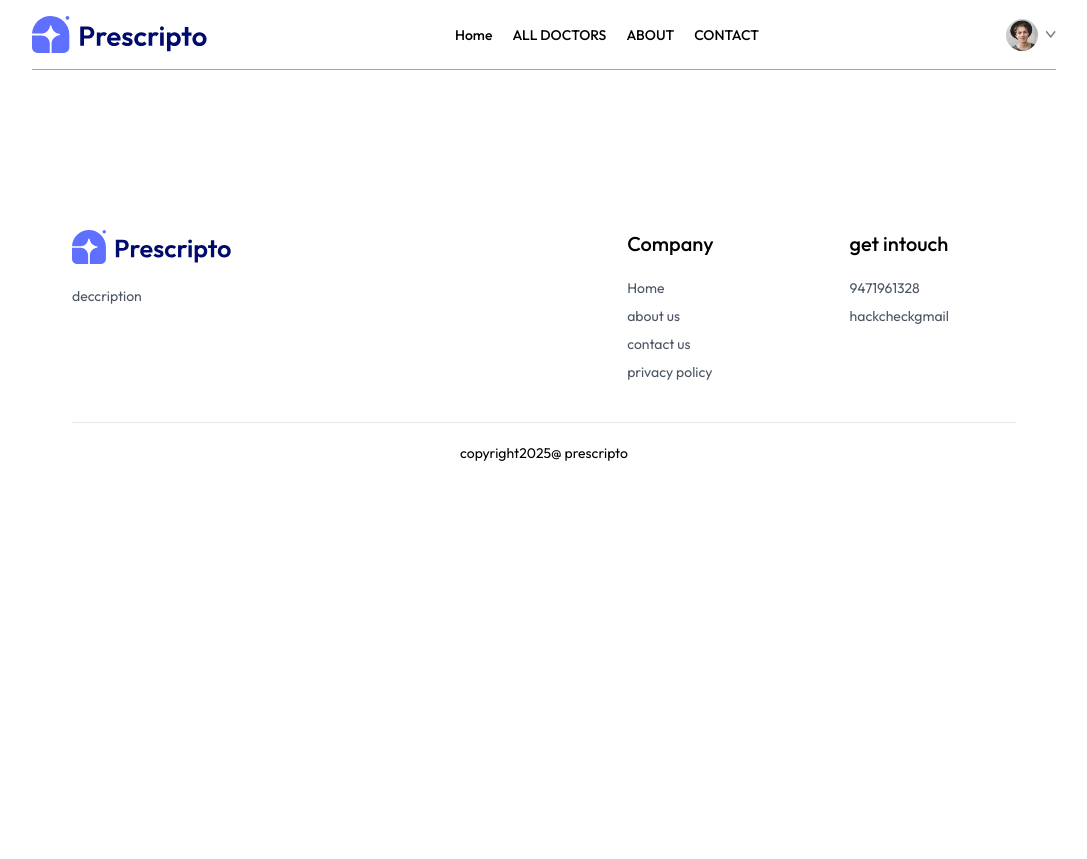
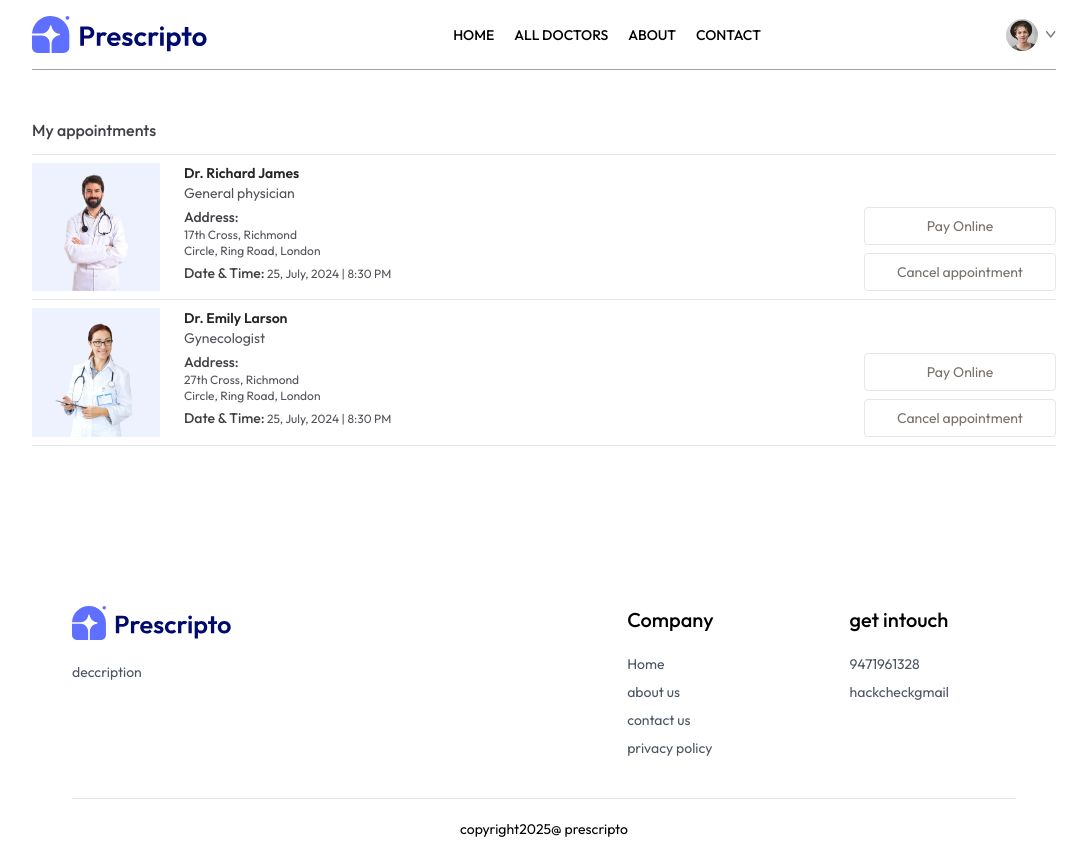
Before and after one commit to KasunWilbagedara/Car-Modification-Booking-System, a React (Vite) app in the folder Frontend/: page /my-appointments in a window 1280 px wide. Shown: the whole page, without its empty margins (96-1183 px from the left). Before the commit the page ends 800 px from the top, so only its background shows below. Built offline with nearby package versions, Linux system fonts and the light colour scheme.

Commit message:
navbar changes and my appointment page

```diff
--- a/Frontend/src/components/Navbar.jsx
+++ b/Frontend/src/components/Navbar.jsx
@@ -1,59 +1,70 @@
-import React, { useState } from "react";
+import React, { useState } from 'react'
+import { assets } from '../assets/assets'
+import { NavLink, useNavigate } from 'react-router-dom'
 
-import {assets} from '../assets/assets'
-import { NavLink, useNavigate } from 'react-router-dom'
 const Navbar = () => {
-    const navigate = useNavigate();
 
-    const [showMenu, setShowMenu]= useState(false)
-    const[token,setToken] = useState(true)
+  const navigate = useNavigate()
+
+  const [showMenu, setShowMenu] = useState(false)
+  const [token, setToken] = useState(true)
 
   return (
-    <div className='flex items-center justify-between text-sm py-4 mb-5 border-b border-b-gray-400 '>
-      <img onClick ={()=>navigate('/')} className='w-44 cursor-pointer' src={assets.logo} alt="" />
-      <ul className='hidden md:flex items-start gap-5 font-medium'>
-        <NavLink to="/">
-            <li className="py-1">Home</li>
-            <hr className="border-none outline-none h-0.5 bg-primary w-3/5 m-auto hidden"/>
+    <div className='flex items-center justify-between text-sm py-4 mb-5 border-b border-b-gray-400'>
+      <img onClick={() => navigate('/')} className='w-44 cursor-pointer' src={assets.logo} alt="" />
+      <ul className='md:flex items-start gap-5 font-medium hidden'>
+        <NavLink to='/' >
+          <li className='py-1'>HOME</li>
+          <hr className='border-none outline-none h-0.5 bg-primary w-3/5 m-auto hidden' />
         </NavLink>
-            <NavLink to='/doctors'>
-            <li className="py-1">ALL DOCTORS</li>
-            <hr className="border-none outline-none h-0.5 bg-primary w-3/5 m-auto hidden"/>
+        <NavLink to='/doctors' >
+          <li className='py-1'>ALL DOCTORS</li>
+          <hr className='border-none outline-none h-0.5 bg-primary w-3/5 m-auto hidden' />
         </NavLink>
-            <NavLink to='/about'>
-            <li className="py-1">ABOUT</li>
-            <hr className="border-none outline-none h-0.5 bg-primary w-3/5 m-auto hidden"/>
+        <NavLink to='/about' >
+          <li className='py-1'>ABOUT</li>
+          <hr className='border-none outline-none h-0.5 bg-primary w-3/5 m-auto hidden' />
         </NavLink>
-            <NavLink to='/contact'>
-            <li className="py-1">CONTACT</li>
-            <hr className="border-none outline-none h-0.5 bg-primary w-3/5 m-auto hidden"/>
+        <NavLink to='/contact' >
+          <li className='py-1'>CONTACT</li>
+          <hr className='border-none outline-none h-0.5 bg-primary w-3/5 m-auto hidden' />
         </NavLink>
       </ul>
 
-      <div className="flex items-center gap-4 ">
-    {
-  token ? (
-    <div className="flex items-center gap-2 cursor-pointer group relative">
-      <img className="w-8 rounded-full" src={assets.profile_pic} alt="" />
-      <img className="w-2.5" src={assets.dropdown_icon} alt=""/>
-      <div className="absolute top-0 right-0 pt-14 text-base font-medium text-gray-600 z-20 hidden group-hover:block">
-        <div className="min-w-48 bg-stone-100 rounded flex flex-col gap-4 p-4">
-          <p onClick ={()=>navigate('my-profile')} className="hover:text-black cursor-point">My Profile</p>
-          <p onClick ={()=>navigate('my-appointment')} className="hover:text-black cursor-point">My Appointments</p>
-          <p onClick={()=>setToken(false)} className="hover:text-black cursor-point">Logout</p>
+      <div className='flex items-center gap-4 '>
+        {
+          token
+            ? <div className='flex items-center gap-2 cursor-pointer group relative'>
+              <img className='w-8 rounded-full' src={assets.profile_pic} alt="" />
+              <img className='w-2.5' src={assets.dropdown_icon} alt="" />
+              <div className='absolute top-0 right-0 pt-14 text-base font-medium text-gray-600 z-20 hidden group-hover:block'>
+                <div className='min-w-48 bg-stone-100 rounded flex flex-col gap-4 p-4'>
+                  <p onClick={() => navigate('/my-profile')} className='hover:text-black cursor-pointer'>My Profile</p>
+                  <p onClick={() => navigate('/my-appointments')} className='hover:text-black cursor-pointer'>My Appointments</p>
+                  <p onClick={() => { setToken(false); navigate('/') }} className='hover:text-black cursor-pointer'>Logout</p>
+                </div>
+              </div>
+            </div>
+            : <button onClick={() => navigate('/login')} className='bg-primary text-white px-8 py-3 rounded-full font-light hidden md:block'>Create account</button>
+        }
+        <img onClick={() => setShowMenu(true)} className='w-6 md:hidden' src={assets.menu_icon} alt="" />
+
+        {/* ---- Mobile Menu ---- */}
+        <div className={`md:hidden right-0 top-0 bottom-0 z-20 overflow-hidden bg-white transition-all ${showMenu ? 'fixed w-full' : 'h-0 w-0'}`}>
+          <div className='flex items-center justify-between px-5 py-6'>
+            <img src={assets.logo} className='w-36' alt="" />
+            <img onClick={() => setShowMenu(false)} src={assets.cross_icon} className='w-7' alt="" />
+          </div>
+          <ul className='flex flex-col items-center gap-2 mt-5 px-5 text-lg font-medium'>
+            <NavLink onClick={() => setShowMenu(false)} to='/'><p className='px-4 py-2 rounded full inline-block'>HOME</p></NavLink>
+            <NavLink onClick={() => setShowMenu(false)} to='/doctors' ><p className='px-4 py-2 rounded full inline-block'>ALL DOCTORS</p></NavLink>
+            <NavLink onClick={() => setShowMenu(false)} to='/about' ><p className='px-4 py-2 rounded full inline-block'>ABOUT</p></NavLink>
+            <NavLink onClick={() => setShowMenu(false)} to='/contact' ><p className='px-4 py-2 rounded full inline-block'>CONTACT</p></NavLink>
+          </ul>
         </div>
-      </div>
-    </div>
-  ) : (
-    <button onClick={() => navigate('/login')} className="bg-primary text-white px-8 py-3 rounded-full font-light hidden md:block">
-      Create account
-    </button>
-  )
-}
-
       </div>
     </div>
   )
 }
 
-export default Navbar
+export default Navbar;
--- a/Frontend/src/index.css
+++ b/Frontend/src/index.css
@@ -12,3 +12,9 @@
 ::-webkit-scrollbar{
     @apply hidden
 }
+
+@media (max-width:740px) {
+    .active  p{
+       @apply text-white bg-primary
+    }
+}
--- a/Frontend/src/pages/MyAppointment.jsx
+++ b/Frontend/src/pages/MyAppointment.jsx
@@ -1,11 +1,37 @@
-import React from 'react'
+import React, { useContext } from 'react'
+import { AppContext } from '../context/AppContext'
 
-const MyAppointment = () => {
-  return (
-    <div>
+const MyAppointments = () => {
 
-    </div>
-  )
+    const { doctors } = useContext(AppContext)
+
+    return (
+        <div>
+            <p className='pb-3 mt-12 font-medium text-zinc-700 border-b'>My appointments</p>
+            <div className=''>
+                {doctors.slice(0, 2).map((item, index) => (
+                    <div key={index} className='grid grid-cols-[1fr_2fr] gap-4 sm:flex sm:gap-6 py-2 border-b'>
+                        <div>
+                            <img className='w-32 bg-indigo-50' src={item.image} alt="" />
+                        </div>
+                        <div className='flex-1 text-sm text-zinc-600'>
+                            <p className='text-neutral-800 font-semibold'>{item.name}</p>
+                            <p>{item.speciality}</p>
+                            <p className='text-zinc-700 font-medium mt-1'>Address:</p>
+                            <p className='text-xs'>{item.address.line1}</p>
+                            <p className='text-xs'>{item.address.line2}</p>
+                            <p className='text-xs mt-1'><span className='text-sm text-neutral-700 font-medium'>Date & Time:</span> 25, July, 2024 |  8:30 PM</p>
+                        </div>
+                        <div></div>
+                        <div className='flex flex-col gap-2 justify-end'>
+                            <button className='text-sm text-stone-500 text-center sm:min-w-48 py-2 border rounded hover:bg-primary hover:text-white transition-all duration-300'>Pay Online</button>
+                            <button className='text-sm text-stone-500 text-center sm:min-w-48 py-2 border rounded hover:bg-red-600 hover:text-white transition-all duration-300'>Cancel appointment</button>
+                        </div>
+                    </div>
+                ))}
+            </div>
+        </div>
+    )
 }
 
-export default MyAppointment
+export default MyAppointments
```
